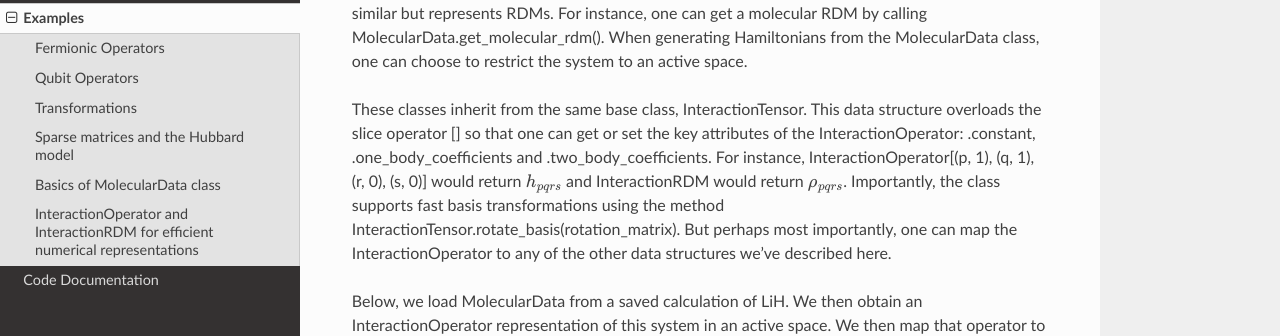
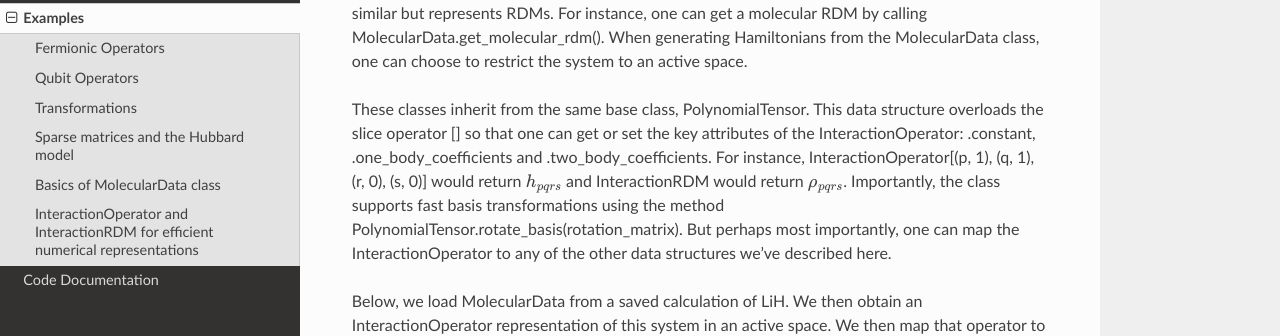
Before and after one commit to quantumlib/OpenFermion, a Sphinx documentation site: the page built from docs/examples.rst, in a window 1280 px wide and 900 px high, scrolled down 6130 px. Shown: the part 158-494 px from the top of the window. Built offline with Sphinx 7.4.7 and the Read the Docs theme 2.0.0, drawn with Linux system fonts in a browser that asks for light colours.

Commit message:
renamed references to InteractionTensor to PolynomialTensor

```diff
--- a/docs/examples.rst
+++ b/docs/examples.rst
@@ -255,7 +255,7 @@ Fermion Hamiltonians can be expressed as :math:`H=h_0+\sum_{pq} h_{pq} a^\dagger
 
 Because the RDMs and molecular Hamiltonians are both compactly represented and manipulated as 2- and 4- index tensors, we can represent them in a particularly efficient form using similar data structures. The InteractionOperator data structure can be initialized for a Hamiltonian by passing the constant  h0h0  (or 0), as well as numpy arrays representing :math:`h_{pq}` (or :math:`\rho_{pq}`) and :math:`h_{pqrs}` (or :math:`\rho_{pqrs}`). Importantly, InteractionOperators can also be obtained by calling MolecularData.get_molecular_hamiltonian() or by calling the function get_interaction_operator() (found in openfermion.transforms) on a FermionOperator. The InteractionRDM data structure is similar but represents RDMs. For instance, one can get a molecular RDM by calling MolecularData.get_molecular_rdm(). When generating Hamiltonians from the MolecularData class, one can choose to restrict the system to an active space.
 
-These classes inherit from the same base class, InteractionTensor. This data structure overloads the slice operator [] so that one can get or set the key attributes of the InteractionOperator: .constant, .one_body_coefficients and .two_body_coefficients. For instance, InteractionOperator[(p, 1), (q, 1), (r, 0), (s, 0)] would return :math:`h_{pqrs}` and InteractionRDM would return :math:`\rho_{pqrs}`. Importantly, the class supports fast basis transformations using the method InteractionTensor.rotate_basis(rotation_matrix). But perhaps most importantly, one can map the InteractionOperator to any of the other data structures we've described here.
+These classes inherit from the same base class, PolynomialTensor. This data structure overloads the slice operator [] so that one can get or set the key attributes of the InteractionOperator: .constant, .one_body_coefficients and .two_body_coefficients. For instance, InteractionOperator[(p, 1), (q, 1), (r, 0), (s, 0)] would return :math:`h_{pqrs}` and InteractionRDM would return :math:`\rho_{pqrs}`. Importantly, the class supports fast basis transformations using the method PolynomialTensor.rotate_basis(rotation_matrix). But perhaps most importantly, one can map the InteractionOperator to any of the other data structures we've described here.
 
 Below, we load MolecularData from a saved calculation of LiH. We then obtain an InteractionOperator representation of this system in an active space. We then map that operator to qubits. We then demonstrate that one can rotate the orbital basis of the InteractionOperator using random angles to obtain a totally different operator that is still iso-spectral.
 
```
Also changed, not shown: 1 other file.
